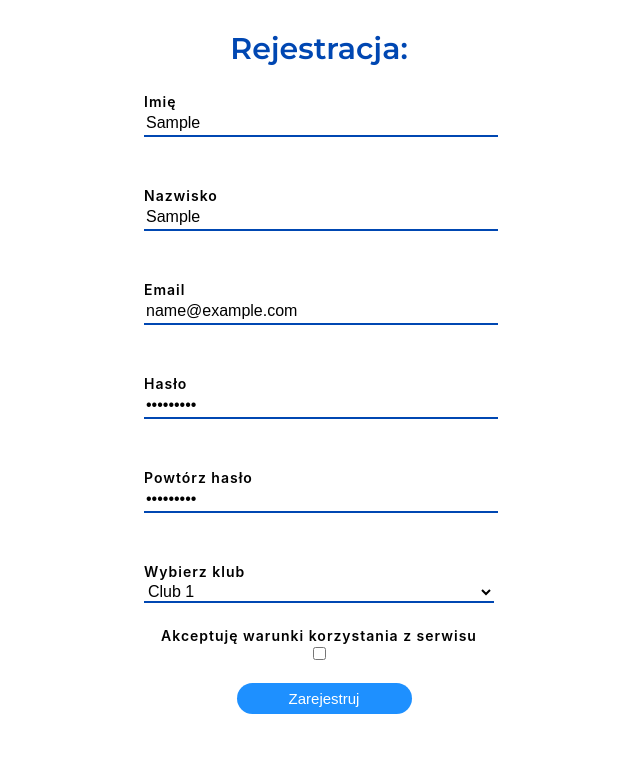
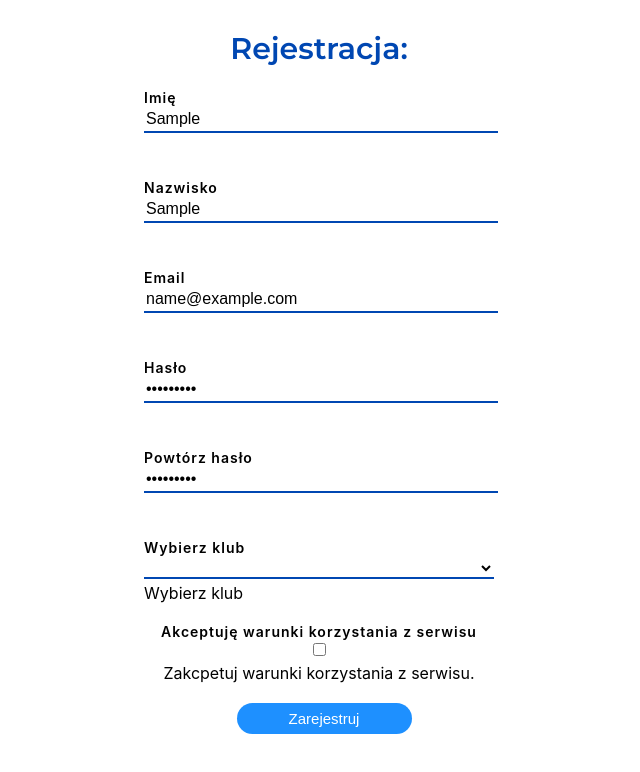
Before and after one commit to arowinsky/WheelchairBasketballApp, a React (Create React App) app: page /register in a window 1280 px wide. Both pictures are taken after typing "Sample", "Sample", "name@example.com", "Sample123", "Sample123" into the empty fields and a click on the button "Zarejestruj". Shown: the top 772 px of the page, without its empty margins (321-961 px from the left). Built offline with nearby package versions, Linux system fonts and the light colour scheme.

Commit message:
Add validations for all Fields in RegisterForm

```diff
--- a/package.json
+++ b/package.json
@@ -17,7 +17,8 @@
     "react-dom": "^16.13.1",
     "react-router-dom": "^5.2.0",
     "react-scripts": "3.4.1",
-    "typescript": "^3.7.5"
+    "typescript": "^3.7.5",
+    "yup": "^0.29.1"
   },
   "scripts": {
     "start": "react-scripts start",
@@ -49,6 +50,7 @@
     "@storybook/addons": "^5.3.19",
     "@storybook/preset-create-react-app": "^3.0.0",
     "@storybook/react": "^5.3.19",
+    "@types/yup": "^0.29.3",
     "eslint-config-prettier": "^6.11.0",
     "eslint-plugin-prettier": "^3.1.3",
     "eslint-plugin-react": "^7.20.0",
--- a/src/components/Button/Button.tsx
+++ b/src/components/Button/Button.tsx
@@ -1,12 +1,16 @@
 import React from 'react';
 import styles from './Button.module.scss';
-
 interface Props {
     children: any;
+    type?: 'submit' | undefined;
 }
 
-const Button = ({ children }: Props) => {
-    return <button className={styles.button}>{children}</button>;
+const Button = ({ children, ...props }: Props) => {
+    return (
+        <button className={styles.button} {...props}>
+            {children}
+        </button>
+    );
 };
 
 export default Button;
--- a/src/components/Forms/RegisterForm.module.scss
+++ b/src/components/Forms/RegisterForm.module.scss
@@ -32,9 +32,13 @@
 
   .formItem {
     width: 100%;
-    margin: 24px 0;
+    margin: 20px 0;
     position: relative;
     flex-shrink: 0;
+  }
+  .formItemBar {
+    width: 100%;
+    margin: 4px 0 0 4px;
   }
   .input {
     color: black;
--- a/src/components/Forms/RegisterForm.tsx
+++ b/src/components/Forms/RegisterForm.tsx
@@ -1,8 +1,37 @@
-import React from 'react';
+import * as React from 'react';
+import * as Yup from 'yup';
 import { Formik, Form, Field } from 'formik';
 import styles from './RegisterForm.module.scss';
 import Button from 'components/Button/Button';
-const RegisterForm = () => {
+interface ValuesForm {
+    firstName: string;
+    lastName: string;
+    email: string;
+    password1: string;
+    password2: string;
+    club: string;
+    termsOfService: boolean;
+}
+
+interface Props {
+    onSubmit: (values: ValuesForm) => void;
+}
+
+const RegisterForm: React.FunctionComponent<Props> = ({ onSubmit }) => {
+    const formSchema = Yup.object().shape({
+        firstName: Yup.string().min(3, 'Imię musi mieć minimum 3 znaki').required('Uzupełnij Imię'),
+        lastName: Yup.string().min(3, 'Nazwisko musi mieć minimum 3 znaki').required('Uzupełnij Nazwisko'),
+        email: Yup.string().min(3, 'Imie musi posiadać 3').required('Podaj adres e-mail'),
+        password1: Yup.string().min(8, 'Hasło musi mieć minimum 8 znaków').required('Podaj hasło'),
+        password2: Yup.string()
+            .oneOf([Yup.ref('password1'), undefined], 'Hasła nie są jednakowe')
+            .required('Powtórz hasło'),
+        club: Yup.string().required('Wybierz klub'),
+        termsOfService: Yup.boolean()
+            .required('Zakceptuj warunki korzystania z serwisu.')
+            .oneOf([true], 'Zakcpetuj warunki korzystania z serwisu.'),
+    });
+
     return (
         <div className={styles.wrapper}>
             <div className={styles.formHeader}>Rejestracja:</div>
@@ -14,45 +43,62 @@ const RegisterForm = () => {
                     password1: '',
                     password2: '',
                     club: '',
-                    statute: false,
+                    termsOfService: false,
                 }}
-                onSubmit={() => {
-                    console.log('sended');
+                validationSchema={formSchema}
+                onSubmit={(values) => {
+                    console.log(values);
+                    onSubmit(values);
                 }}
             >
-                {() => (
+                {({ errors, values, touched }) => (
                     <Form className={styles.form}>
                         <div className={styles.formItem}>
-                            <label htmlFor="firstname">Imię</label>
-                            <Field name="firstname" type="text" className={styles.input} />
+                            <label htmlFor="firstName">Imię</label>
+                            <Field name="firstName" type="text" className={styles.input} />
+                            <div className={styles.formItemBar} />
+                            {errors.firstName && touched.firstName ? <div>{errors.firstName}</div> : null}
                         </div>
                         <div className={styles.formItem}>
-                            <label htmlFor="lastname">Nazwisko</label>
-                            <Field name="lastname" type="text" className={styles.input} />
+                            <label htmlFor="lastName">Nazwisko</label>
+                            <Field name="lastName" type="text" className={styles.input} />
+                            <div className={styles.formItemBar} />
+                            {errors.lastName && touched.lastName ? <div>{errors.lastName}</div> : null}
                         </div>
                         <div className={styles.formItem}>
                             <label htmlFor="email">Email</label>
                             <Field name="email" type="email" className={styles.input} />
+                            <div className={styles.formItemBar} />
+                            {errors.email && touched.email ? <div>{errors.email}</div> : null}
                         </div>
                         <div className={styles.formItem}>
                             <label htmlFor="password1">Hasło</label>
                             <Field name="password1" type="password" className={styles.input} />
+                            <div className={styles.formItemBar} />
+                            {errors.password1 && touched.password1 ? <div>{errors.password1}</div> : null}
                         </div>
                         <div className={styles.formItem}>
                             <label htmlFor="password2">Powtórz hasło</label>
                             <Field name="password2" type="password" className={styles.input} />
+                            <div className={styles.formItemBar} />
+                            {errors.password2 && touched.password2 ? <div>{errors.password2}</div> : null}
                         </div>
                         <div className={styles.formItem}>
                             <label htmlFor="password2">Wybierz klub</label>
                             <Field as="select" name="club" className={styles.input}>
-                                <option value="Club1">Club 1</option>
-                                <option value="Club2">Club 2</option>
+                                <option value=""></option>
+                                <option value="/api/clubs/1">Club 1</option>
+                                <option value="/api/clubs/2">Club 2</option>
                             </Field>
+                            <div className={styles.formItemBar} />
+                            {errors.club && touched.club ? <div>{errors.club}</div> : null}
                         </div>
-                        <label htmlFor="statute">Akceptuję warunki korzystania z serwisu</label>
-                        <Field name="statute" type="checkbox" className={styles.checkbox} />
+                        <label htmlFor="termsOfService">Akceptuję warunki korzystania z serwisu</label>
+                        <Field name="termsOfService" type="checkbox" className={styles.checkbox} />
+                        <div className={styles.formItemBar} />
+                        {errors.termsOfService && touched.termsOfService ? <div>{errors.termsOfService}</div> : null}
                         <br />
-                        <Button>Zarejestruj</Button>
+                        <Button type="submit">Zarejestruj</Button>
                     </Form>
                 )}
             </Formik>
--- a/src/theme/GlobalStyle.scss
+++ b/src/theme/GlobalStyle.scss
@@ -1,6 +1,7 @@
 /*COLORS*/
 $light-blue:#1e90ff;;
 $dark-blue: #0047b2;
+$dark-grey-element: #787878;
 
 /*FONTS*/
 @import url('https://fonts.googleapis.com/css2?family=Montserrat:wght@600&display=swap');
--- a/src/views/RegisterView/RegisterView.tsx
+++ b/src/views/RegisterView/RegisterView.tsx
@@ -3,7 +3,7 @@ import RegisterForm from 'components/Forms/RegisterForm';
 
 const RegisterView: React.FunctionComponent = () => (
     <div>
-        <RegisterForm />
+        <RegisterForm onSubmit={() => {}} />
     </div>
 );
 
```
Also changed, not shown: .eslintrc.js, 2 other files (tests, documents, lock files or other folders).
